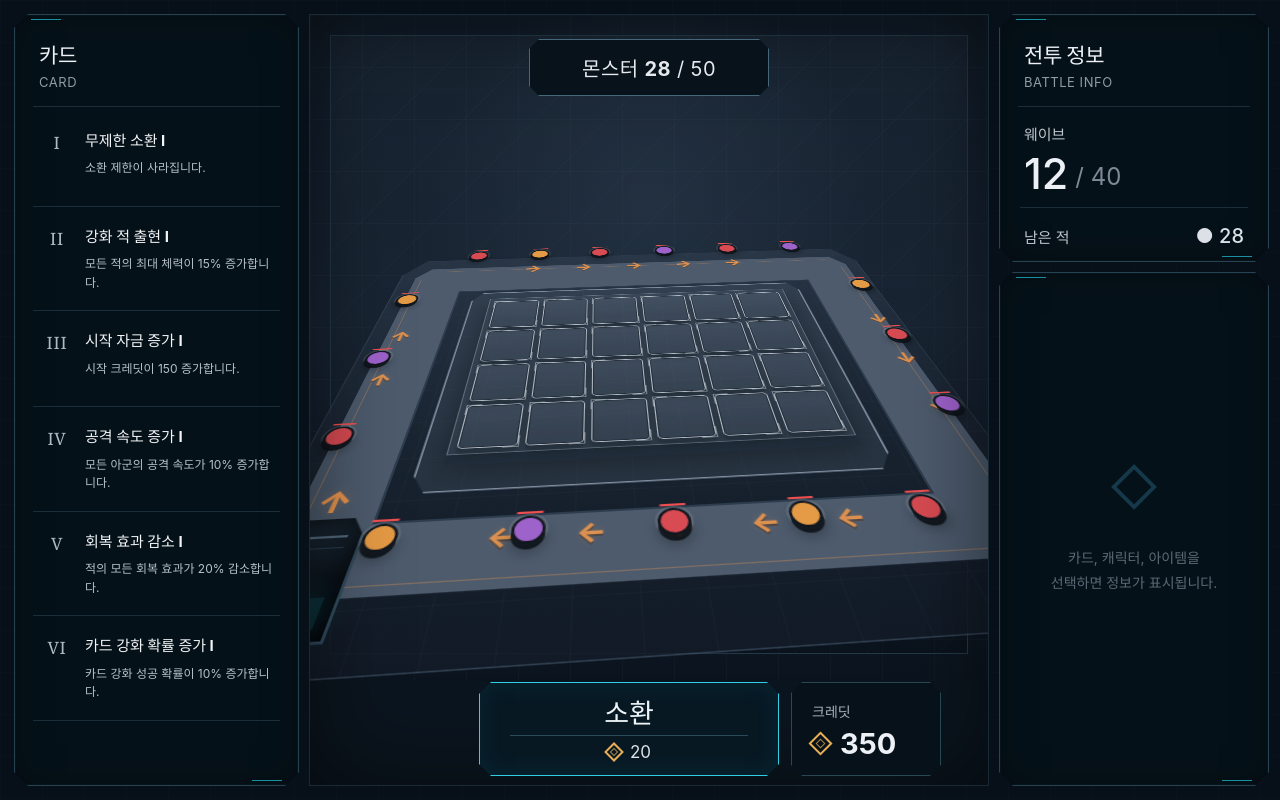
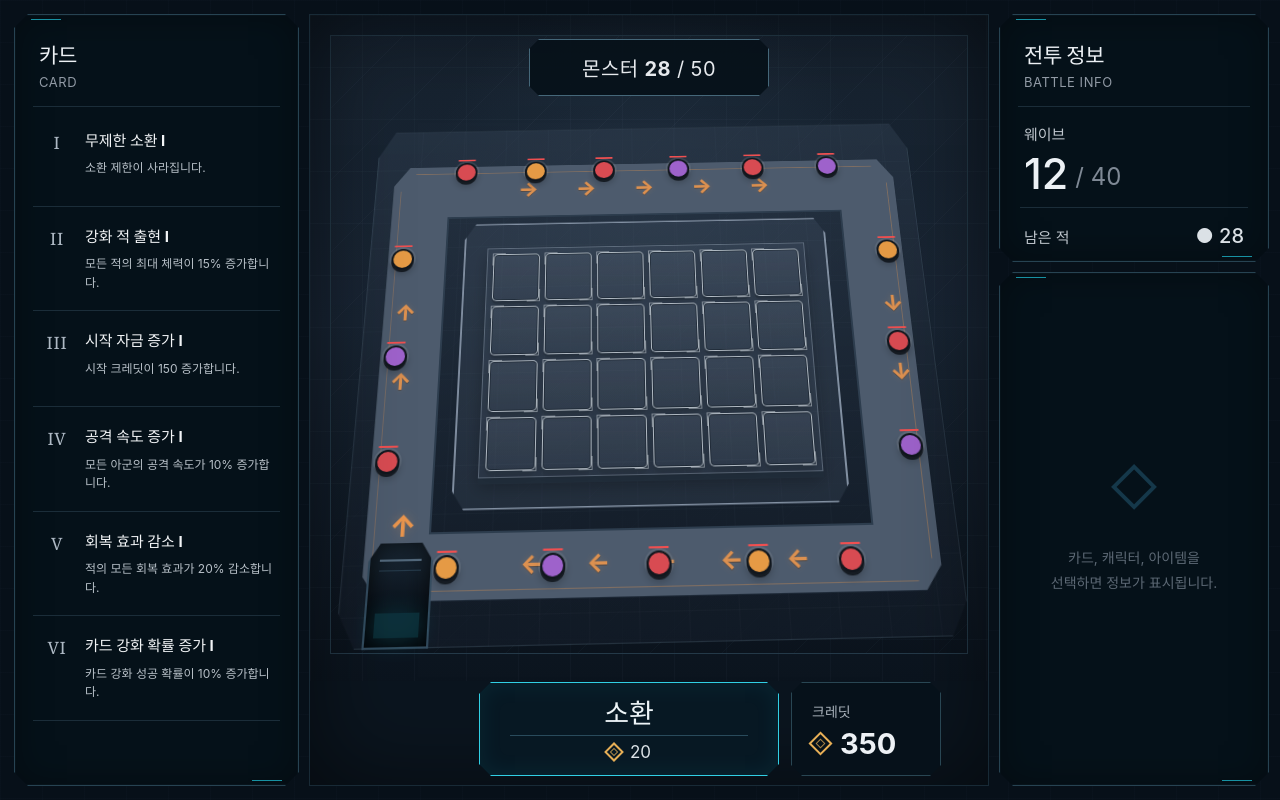
Before and after one commit to cistus75/DefencER, a React (Vite) app: page / in a window 1280 px wide. Built offline with nearby package versions, Linux system fonts and the light colour scheme.

Commit message:
fix: soften battlefield perspective

```diff
--- a/src/battlefield-3d.css
+++ b/src/battlefield-3d.css
@@ -1,9 +1,9 @@
 .battlefield {
-  perspective: 1200px;
+  perspective: 1400px;
   background:
     linear-gradient(rgba(118, 143, 165, .045) 1px, transparent 1px),
     linear-gradient(90deg, rgba(118, 143, 165, .045) 1px, transparent 1px),
-    radial-gradient(circle at 50% 28%, rgba(72, 96, 120, .22), transparent 38%),
+    radial-gradient(circle at 50% 28%, rgba(72, 96, 120, .18), transparent 38%),
     linear-gradient(180deg, #101b27 0%, #172332 46%, #0b141e 100%);
   background-size: 52px 52px, 52px 52px, auto, auto;
 }
@@ -11,98 +11,98 @@
 .battlefield::before {
   inset: 3% 3% 4%;
   background:
-    linear-gradient(180deg, rgba(112, 138, 164, .07), rgba(5, 11, 17, .22)),
-    linear-gradient(135deg, transparent 49.5%, rgba(92, 117, 139, .07) 50%, transparent 50.5%) 0 0 / 72px 72px;
+    linear-gradient(180deg, rgba(112, 138, 164, .06), rgba(5, 11, 17, .18)),
+    linear-gradient(135deg, transparent 49.5%, rgba(92, 117, 139, .06) 50%, transparent 50.5%) 0 0 / 72px 72px;
 }
 
 .battlefield-world {
   position: absolute;
-  inset: 4.5% 2.5% 1.5%;
+  inset: 6% 3% 3%;
   transform-style: preserve-3d;
-  transform-origin: 50% 58%;
-  transform: perspective(1150px) rotateX(54deg) rotateZ(-4deg) scale(1.08);
+  transform-origin: 50% 55%;
+  transform: perspective(1400px) rotateX(17deg) rotateZ(-1.5deg) scale(.98);
 }
 
 .world-floor {
   position: absolute;
-  inset: 5% 2% 3%;
+  inset: 4% 2.5% 4%;
   z-index: 0;
-  clip-path: polygon(4% 0, 96% 0, 100% 7%, 100% 93%, 96% 100%, 4% 100%, 0 93%, 0 7%);
+  clip-path: polygon(3% 0, 97% 0, 100% 6%, 100% 94%, 97% 100%, 3% 100%, 0 94%, 0 6%);
   background:
-    linear-gradient(rgba(148, 165, 184, .035) 1px, transparent 1px),
-    linear-gradient(90deg, rgba(148, 165, 184, .035) 1px, transparent 1px),
-    linear-gradient(180deg, rgba(45, 59, 76, .7), rgba(18, 27, 39, .86));
+    linear-gradient(rgba(148, 165, 184, .03) 1px, transparent 1px),
+    linear-gradient(90deg, rgba(148, 165, 184, .03) 1px, transparent 1px),
+    linear-gradient(180deg, rgba(45, 59, 76, .56), rgba(18, 27, 39, .76));
   background-size: 48px 48px, 48px 48px, auto;
-  border: 1px solid rgba(119, 147, 170, .18);
-  box-shadow: 0 18px 0 #09111a, 0 28px 30px rgba(0, 0, 0, .34);
+  border: 1px solid rgba(119, 147, 170, .16);
+  box-shadow: 0 7px 0 #09111a, 0 15px 22px rgba(0, 0, 0, .26);
 }
 
 .battlefield-world .track--outer {
-  transform: translateZ(10px);
+  transform: translateZ(4px);
   border-color: #4d5b6d;
   box-shadow:
-    0 14px 0 #263443,
-    0 20px 22px rgba(0, 0, 0, .32),
+    0 7px 0 #263443,
+    0 12px 16px rgba(0, 0, 0, .24),
     inset 0 0 0 2px #2d3d4e;
 }
 
 .battlefield-world .track--outer::before {
-  border-color: rgba(233, 149, 77, .34);
+  border-color: rgba(233, 149, 77, .32);
 }
 
 .battlefield-world .track--inner {
-  transform: translateZ(14px);
+  transform: translateZ(6px);
   border-color: #8290a2;
-  background: rgba(92, 108, 127, .22);
+  background: rgba(92, 108, 127, .18);
   box-shadow:
-    0 9px 0 rgba(27, 37, 49, .96),
-    0 13px 18px rgba(0, 0, 0, .26);
+    0 4px 0 rgba(27, 37, 49, .94),
+    0 7px 10px rgba(0, 0, 0, .2);
 }
 
 .battlefield-world .placement-board {
-  transform: translateZ(24px);
-  background: rgba(92, 106, 126, .16);
-  border-color: rgba(191, 207, 221, .34);
+  transform: translateZ(9px);
+  background: rgba(92, 106, 126, .14);
+  border-color: rgba(191, 207, 221, .31);
   box-shadow:
-    0 12px 0 #202c39,
-    0 18px 24px rgba(0, 0, 0, .3);
+    0 6px 0 #202c39,
+    0 10px 15px rgba(0, 0, 0, .24);
 }
 
 .battlefield-world .placement-slot {
-  border-color: rgba(225, 233, 239, .75);
-  background: linear-gradient(180deg, rgba(158, 171, 187, .1), rgba(94, 108, 126, .05));
+  border-color: rgba(225, 233, 239, .72);
+  background: linear-gradient(180deg, rgba(158, 171, 187, .09), rgba(94, 108, 126, .045));
   box-shadow:
-    inset 0 0 0 1px rgba(15, 23, 32, .48),
-    0 5px 0 #26313e,
-    0 7px 9px rgba(0, 0, 0, .22);
+    inset 0 0 0 1px rgba(15, 23, 32, .46),
+    0 3px 0 #26313e,
+    0 5px 7px rgba(0, 0, 0, .18);
 }
 
 .battlefield-world .track-arrows {
-  transform: translateZ(24px);
-  text-shadow: 0 2px 0 rgba(76, 43, 17, .45), 0 0 7px rgba(233, 149, 77, .2);
+  transform: translateZ(10px);
+  text-shadow: 0 1px 0 rgba(76, 43, 17, .42), 0 0 6px rgba(233, 149, 77, .18);
 }
 
 .battlefield-world .enemy-dot {
-  transform: translate(-50%, -50%) translateZ(34px);
+  transform: translate(-50%, -50%) translateZ(12px);
   box-shadow:
-    0 5px 0 rgba(11, 16, 22, .88),
-    0 8px 12px rgba(0, 0, 0, .32),
-    0 0 0 2px rgba(255, 255, 255, .12);
+    0 3px 0 rgba(11, 16, 22, .84),
+    0 5px 8px rgba(0, 0, 0, .25),
+    0 0 0 2px rgba(255, 255, 255, .1);
 }
 
 .battlefield-world .spawn-gate {
-  transform: translateX(-6px) translateZ(30px);
+  transform: translateX(-6px) translateZ(12px);
 }
 
 .battlefield-world .spawn-gate__tunnel {
   box-shadow:
     inset 0 0 24px rgba(0, 0, 0, .8),
-    0 10px 0 #17222d,
-    0 15px 18px rgba(0, 0, 0, .34);
+    0 5px 0 #17222d,
+    0 8px 12px rgba(0, 0, 0, .28);
 }
 
 @media (max-height: 820px) {
   .battlefield-world {
-    transform: perspective(1150px) rotateX(52deg) rotateZ(-4deg) scale(1.03);
+    transform: perspective(1400px) rotateX(15deg) rotateZ(-1.2deg) scale(.96);
   }
 }
```
